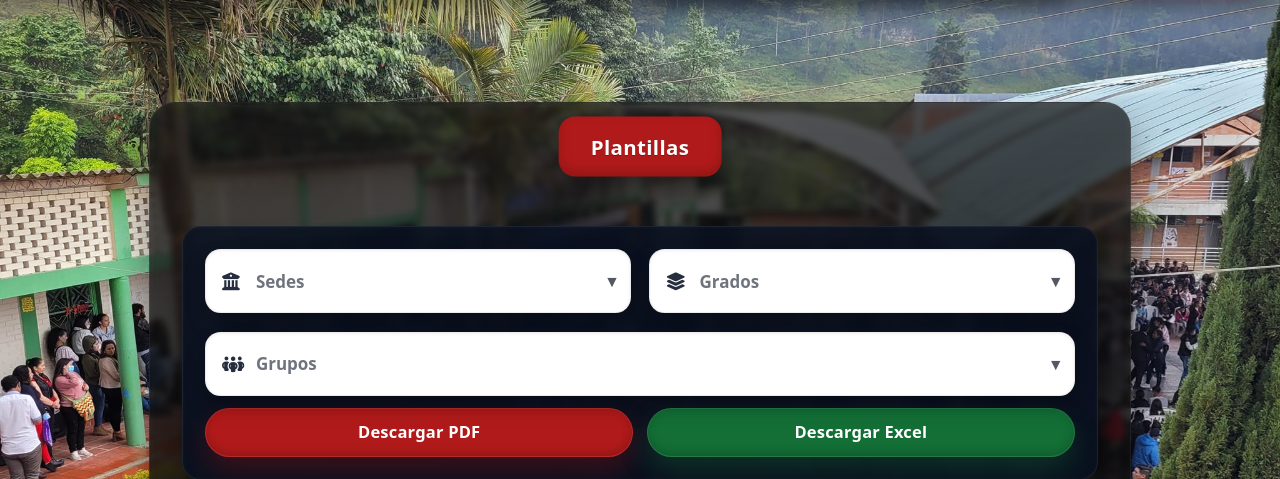
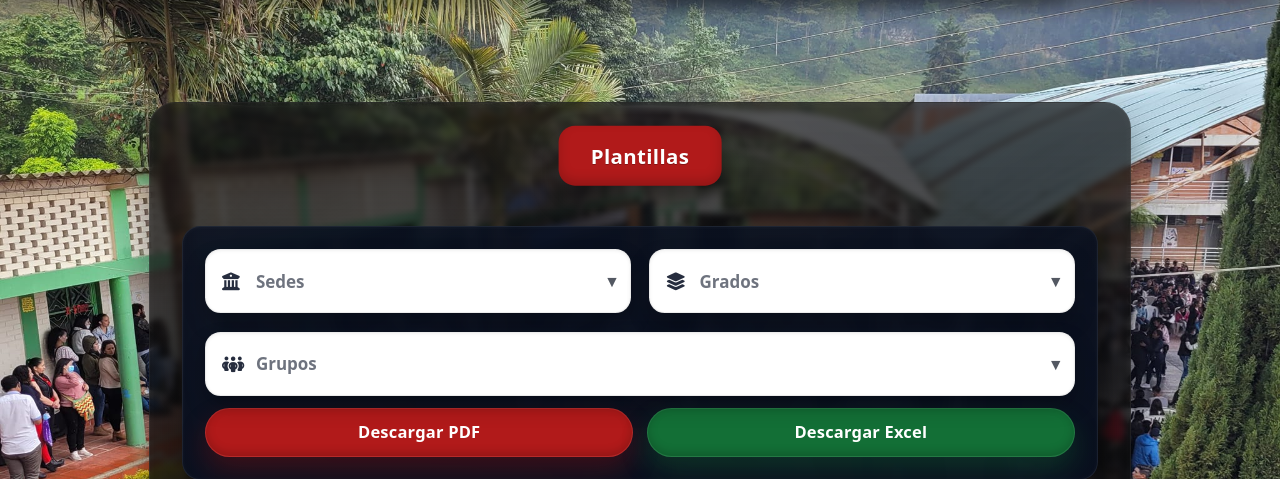
Before and after one commit to CarrKev1545/Milenials, a Django app: template core/templates/core/rector/planillas.html in a window 1280 px wide. Shown: the part 76-555 px from the top of the page. Run offline with Django 5.2, Linux system fonts and the light colour scheme; the template is opened without the code that fills it, so the values that code supplies are empty.

Commit message:
Correcion style 50

```diff
--- a/core/templates/core/rector/planillas.html
+++ b/core/templates/core/rector/planillas.html
@@ -97,7 +97,7 @@
   /* Título (badge) — mejor separación vertical */
   .pl-badge{
     position:absolute; left:50%; top:0;
-    transform:translate(-50%,-65%);
+    transform:translate(-50%,-50%);
     display:inline-block; background:#b11a1a; color:#fff;
     padding:.85rem 1.95rem;
     border-radius:1rem; font-weight:800;
```
